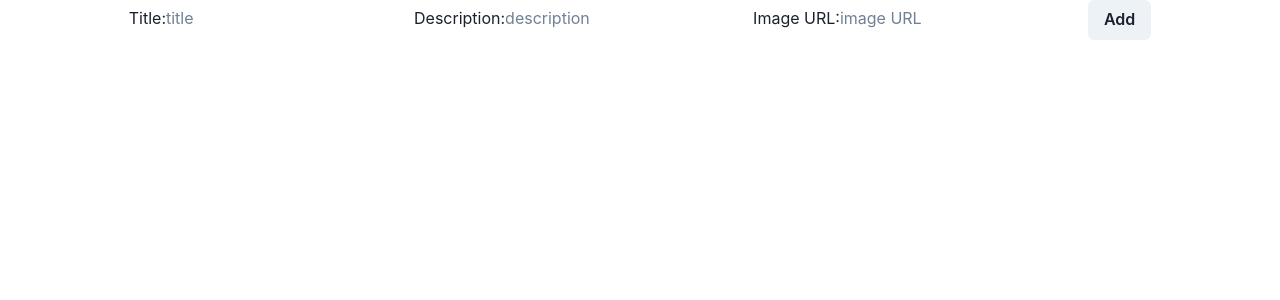
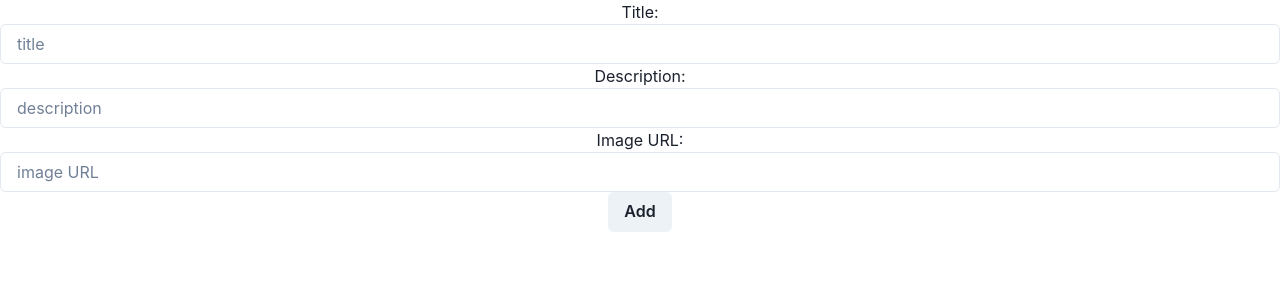
Before and after one commit to ranwahle/my-shopping-app, a React (Create React App) app: page / in a window 1280 px wide. Shown: the top 300 px of the page. Built offline with nearby package versions, Linux system fonts and the light colour scheme.

Commit message:
Convert to chakra components

```diff
--- a/src/AddProduct.tsx
+++ b/src/AddProduct.tsx
@@ -1,6 +1,6 @@
 
 import React, { ChangeEvent, useState } from "react"
-import { Button, ButtonGroup } from '@chakra-ui/react'
+import { Button, ButtonGroup, Input } from '@chakra-ui/react'
 import { Product } from './products';
 
 export interface AddProductProps {
@@ -34,13 +34,13 @@ const AddProduct = (props:  {onAddProduct: (product: Product) => void} ) => {
 
     return (<div>
         <label>Title:
-        <input type="text" placeholder="title" onChange={setTitle} defaultValue={product?.title}></input>
+        <Input type="text" placeholder="title" onChange={setTitle} defaultValue={product?.title}></Input>
         </label>
         <label>Description:
-        <input type="text" placeholder="description" onChange={setDescription} defaultValue={product?.description}></input>
+        <Input type="text" placeholder="description" onChange={setDescription} defaultValue={product?.description}></Input>
         </label>
         <label>Image URL:
-        <input type="text" placeholder="image URL" onChange={setImageUrl} defaultValue={product?.imageUrl}></input>
+        <Input type="text" placeholder="image URL" onChange={setImageUrl} defaultValue={product?.imageUrl}></Input>
         </label>
         <Button onClick={addProduct}>Add</Button>
     </div>)
--- a/src/ProductComponent.tsx
+++ b/src/ProductComponent.tsx
@@ -4,6 +4,7 @@ import React from "react";
 import "./ProductComponent.css";
 import { useEffect } from "react";
 import { useState } from "react";
+import { Button } from "@chakra-ui/react";
 
 function randomeIsOnline(): Promise<boolean> {
   return new Promise((resolve) => {
@@ -32,7 +33,7 @@ const ProductComponent = (product: ProductComponentProps) => {
         <img src={product.imageUrl} alt={product.description}></img>
       </div>
       <div>
-        <button onClick={product.deleteProduct}>Delete</button>
+        <Button onClick={product.deleteProduct}>Delete</Button>
       </div>
     </div>
   );
```
